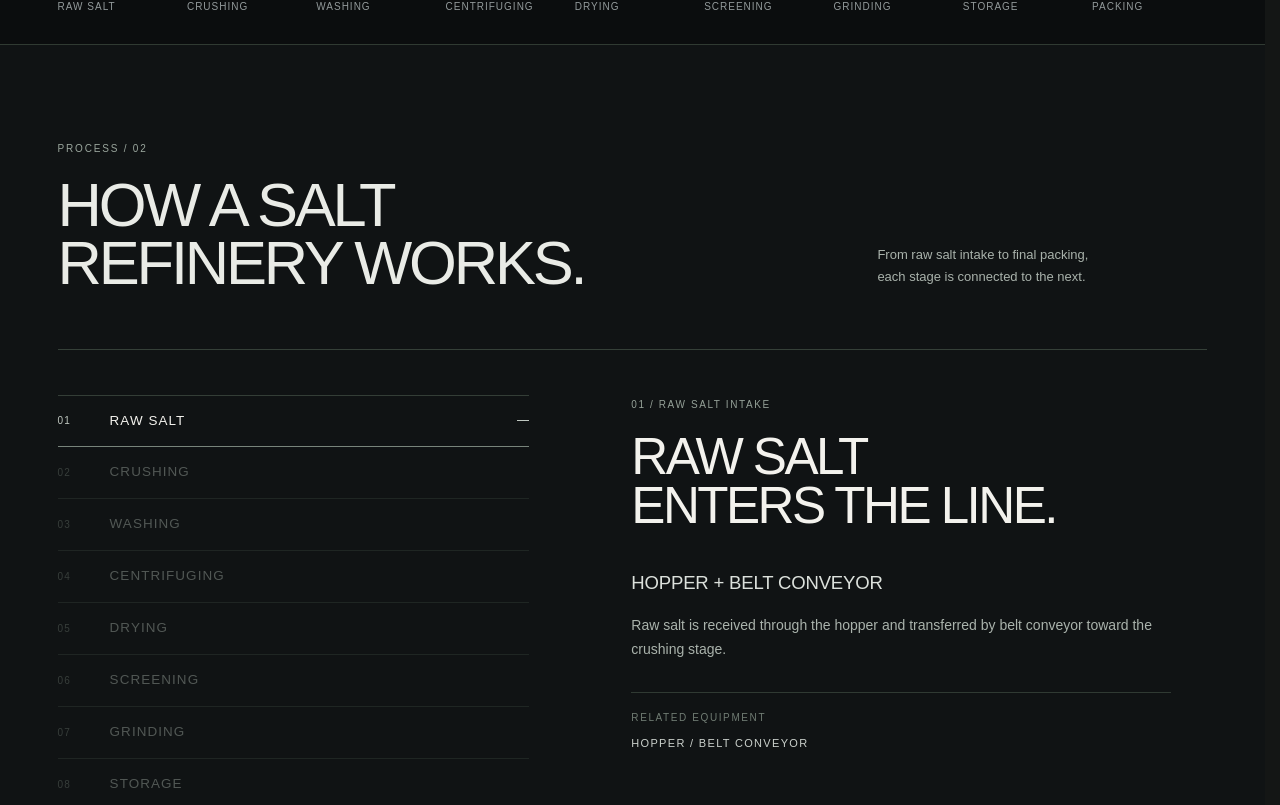
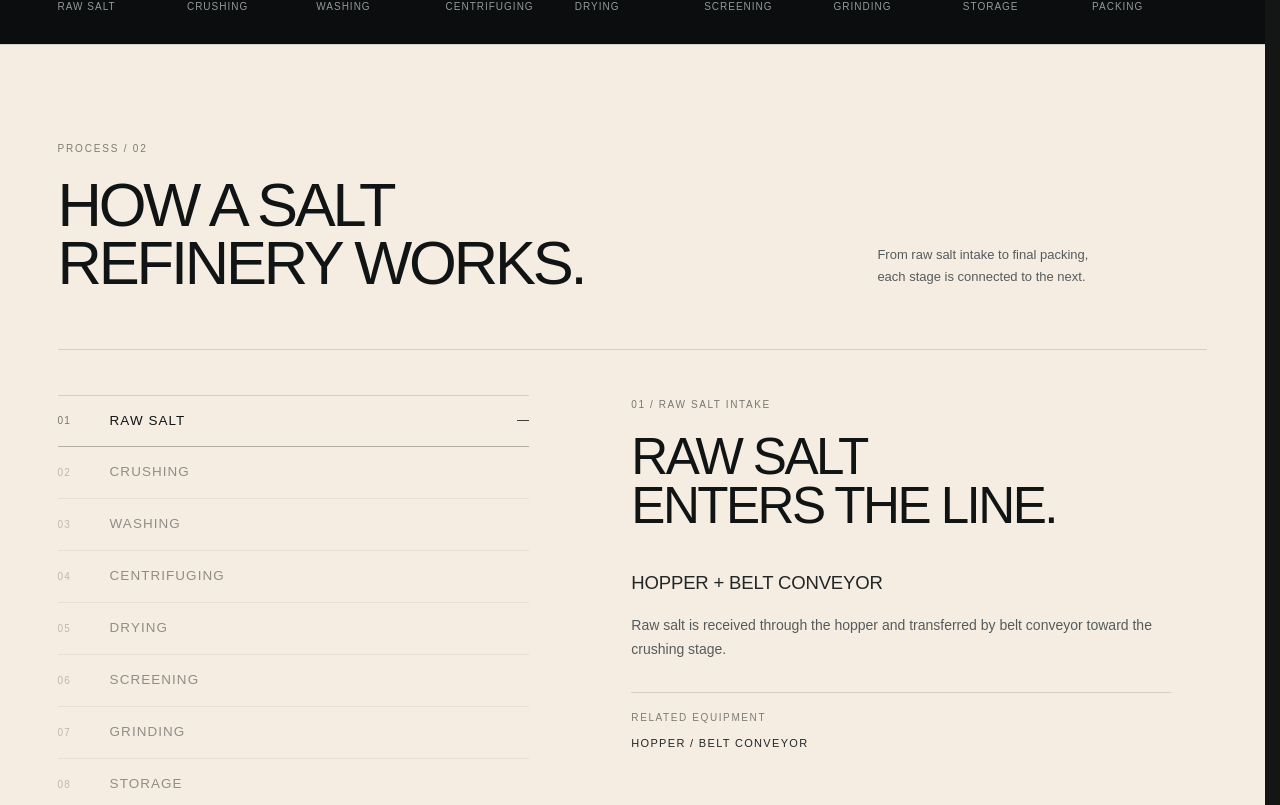
Before and after one commit to Yashjan/Sk-Engineering-Works, a Next.js app: page /salt-refinery-plants in a window 1280 px wide. Shown: the part 695-1500 px from the top of the page. Built offline with nearby package versions, Linux system fonts and the light colour scheme.

Commit message:
2nd block ui completed

```diff
--- a/src/components/salt-refinery-plants/RawSaltProcessStage.tsx
+++ b/src/components/salt-refinery-plants/RawSaltProcessStage.tsx
@@ -202,7 +202,7 @@ function syncVideoPlayback(video: HTMLVideoElement | null, shouldPlay: boolean)
 
 export default function RawSaltProcessStage() {
   const [hoveredStage, setHoveredStage] = useState<string | null>(null);
-  const [selectedMobileStage, setSelectedMobileStage] = useState("raw-salt");
+  const [selectedMobileStage, setSelectedMobileStage] = useState<string | null>("raw-salt");
   const [renderedStage, setRenderedStage] = useState("raw-salt");
   const [isMobile, setIsMobile] = useState(false);
   const preview = useRef<HTMLDivElement>(null);
@@ -375,7 +375,9 @@ export default function RawSaltProcessStage() {
                   >
                     <button
                       type="button"
-                      onClick={() => setSelectedMobileStage(process.id)}
+                      onClick={() => {
+                        setSelectedMobileStage((current) => current === process.id ? null : process.id);
+                      }}
                       aria-expanded={selected}
                       aria-controls={mobileDetailId}
                     >
--- a/src/components/salt-refinery-plants/raw-salt-process-stage.css
+++ b/src/components/salt-refinery-plants/raw-salt-process-stage.css
@@ -1,8 +1,8 @@
 .raw-process {
   overflow: clip;
-  border-top: 1px solid #303a32;
-  background: #101314;
-  color: #f3f2ed;
+  border-top: 1px solid rgb(17 20 21 / 14%);
+  background: #f5ede1;
+  color: #111415;
 }
 
 .raw-process-shell {
@@ -22,14 +22,14 @@
 .raw-process-eyebrow {
   grid-column: 1 / -1;
   margin: 0 0 20px;
-  color: #9aa69d;
+  color: rgb(17 20 21 / 52%);
   font-size: 10px;
   letter-spacing: .18em;
 }
 
 .raw-process-heading {
   margin: 0;
-  color: #e9ebe6;
+  color: #111415;
   font-size: clamp(44px, 4.8vw, 76px);
   font-weight: 500;
   line-height: .94;
@@ -44,7 +44,7 @@
 
 .raw-process-support {
   margin: 0 0 .25em;
-  color: #a9b2ab;
+  color: #555b5d;
   font-size: clamp(13px, 1vw, 15px);
   line-height: 1.7;
 }
@@ -55,7 +55,7 @@
   gap: clamp(60px, 8vw, 140px);
   align-items: start;
   padding-top: clamp(38px, 3.5vw, 56px);
-  border-top: 1px solid #354038;
+  border-top: 1px solid rgb(17 20 21 / 14%);
 }
 
 .raw-process-interaction {
@@ -90,10 +90,10 @@
   align-items: center;
   padding: 0;
   border: 0;
-  border-bottom: 1px solid #343e37;
+  border-bottom: 1px solid rgb(17 20 21 / 14%);
   outline: 0;
   background: transparent;
-  color: #a4aea6;
+  color: #111415;
   font: inherit;
   text-align: left;
   cursor: pointer;
@@ -105,18 +105,18 @@
 }
 
 .raw-process-desktop-row {
-  cursor: default;
+  cursor: pointer;
   transition: color .25s ease, border-color .25s ease;
 }
 
 .raw-process-stage-item:first-child button,
 .raw-process-desktop-list .raw-process-stage-item:first-child .raw-process-desktop-row {
-  border-top: 1px solid #343e37;
+  border-top: 1px solid rgb(17 20 21 / 14%);
 }
 
 .raw-process-stage-item button span,
 .raw-process-desktop-row span {
-  color: #68736b;
+  color: rgb(17 20 21 / 55%);
   font-size: 10px;
   font-variant-numeric: tabular-nums;
   letter-spacing: .12em;
@@ -138,6 +138,11 @@
   opacity: .28;
 }
 
+.raw-process-mobile-list .raw-process-stage-item:not([data-active="true"]) button {
+  color: rgb(17 20 21 / 42%);
+}
+
+.raw-process-interaction[data-hovering="true"] .raw-process-desktop-list .raw-process-stage-item[data-active="true"],
 .raw-process-desktop-list .raw-process-stage-item[data-active="true"],
 .raw-process-mobile-list .raw-process-stage-item[data-active="true"] {
   opacity: 1;
@@ -146,14 +151,14 @@
 .raw-process-stage-item[data-active="true"] button,
 .raw-process-stage-item[data-active="true"] .raw-process-desktop-row,
 .raw-process-stage-item button:focus-visible {
-  border-color: #78847b;
-  color: #f3f2ed;
+  border-color: rgb(17 20 21 / 28%);
+  color: #111415;
 }
 
 .raw-process-stage-item[data-active="true"] button span,
 .raw-process-stage-item[data-active="true"] .raw-process-desktop-row span,
 .raw-process-stage-item button:focus-visible span {
-  color: #c0c8c1;
+  color: rgb(17 20 21 / 55%);
 }
 
 .raw-process-stage-marker {
@@ -161,7 +166,7 @@
   width: 12px;
   height: 1px;
   justify-self: end;
-  background: #bfc7c0;
+  background: rgb(17 20 21 / 80%);
   opacity: 0;
   transform: scaleX(.35);
   transform-origin: right;
@@ -181,14 +186,14 @@
   width: 5px;
   height: 5px;
   border-radius: 50%;
-  background: #f3f2ed;
+  background: #111415;
 }
 
 .raw-process-stage-item button:focus-visible::after {
   content: "";
   position: absolute;
   inset: 5px -8px;
-  border: 1px solid #77847a;
+  border: 1px solid rgb(17 20 21 / 80%);
 }
 
 .raw-process-preview {
@@ -199,9 +204,9 @@
   width: clamp(420px, 32vw, 520px);
   aspect-ratio: 1.55 / 1;
   overflow: hidden;
-  border: 1px solid rgb(216 225 217 / 22%);
-  background: #080a0a;
-  box-shadow: 0 22px 48px rgb(0 0 0 / 34%);
+  border: 1px solid rgb(17 20 21 / 12%);
+  background: rgb(17 20 21 / 3.5%);
+  box-shadow: none;
   transform-origin: 12% 12%;
   pointer-events: none;
   opacity: 0;
@@ -231,7 +236,7 @@
   inset: auto 0 0;
   z-index: 1;
   height: 35%;
-  background: linear-gradient(transparent, rgb(6 8 8 / 78%));
+  display: none;
   pointer-events: none;
 }
 
@@ -248,18 +253,14 @@
 .raw-process-placeholder {
   position: relative;
   overflow: hidden;
-  background:
-    linear-gradient(rgb(111 127 116 / 8%) 1px, transparent 1px),
-    linear-gradient(90deg, rgb(111 127 116 / 8%) 1px, transparent 1px),
-    #0b0e0d;
-  background-size: 58px 58px;
+  background: rgb(17 20 21 / 3.5%);
 }
 
 .raw-process-placeholder-number {
   position: absolute;
   top: -.18em;
   right: -.03em;
-  color: rgb(229 235 229 / 4%);
+  color: rgb(17 20 21 / 4%);
   font-size: clamp(170px, 17vw, 250px);
   font-weight: 600;
   line-height: 1;
@@ -277,14 +278,14 @@
 .raw-process-placeholder small {
   display: block;
   margin-bottom: 13px;
-  color: #718077;
+  color: rgb(17 20 21 / 45%);
   font-size: 9px;
   letter-spacing: .16em;
 }
 
 .raw-process-placeholder strong {
   display: block;
-  color: #dce2dc;
+  color: rgb(17 20 21 / 72%);
   font-size: clamp(24px, 2.4vw, 36px);
   font-weight: 500;
   letter-spacing: -.03em;
@@ -292,7 +293,7 @@
 
 .raw-process-placeholder p {
   margin: 8px 0 0;
-  color: #929e95;
+  color: rgb(17 20 21 / 55%);
   font-size: 10px;
   letter-spacing: .12em;
 }
@@ -305,7 +306,7 @@
 
 .raw-process-empty {
   margin: 3px 0 0;
-  color: #657169;
+  color: #62686a;
   font-size: 10px;
   line-height: 1.7;
   letter-spacing: .16em;
@@ -321,14 +322,14 @@
 
 .raw-process-copy-eyebrow {
   margin: 2px 0 20px;
-  color: #95a198;
+  color: rgb(17 20 21 / 55%);
   font-size: 10px;
   letter-spacing: .16em;
 }
 
 .raw-process-copy h3 {
   margin: 0;
-  color: #f3f2ed;
+  color: #111415;
   font-size: clamp(42px, 4vw, 60px);
   font-weight: 500;
   line-height: .96;
@@ -337,7 +338,7 @@
 
 .raw-process-equipment {
   margin: clamp(28px, 3vw, 42px) 0 0;
-  color: #dce1dc;
+  color: #222627;
   font-size: clamp(18px, 1.45vw, 22px);
   font-weight: 500;
   letter-spacing: -.01em;
@@ -346,7 +347,7 @@
 .raw-process-description {
   max-width: 540px;
   margin: 17px 0 0;
-  color: #aab3ac;
+  color: #555b5d;
   font-size: clamp(14px, 1vw, 16px);
   line-height: 1.72;
 }
@@ -355,27 +356,27 @@
   max-width: 540px;
   margin-top: 30px;
   padding-top: 17px;
-  border-top: 1px solid #303a33;
+  border-top: 1px solid rgb(17 20 21 / 14%);
 }
 
 .raw-process-related > span {
   display: block;
   margin-bottom: 10px;
-  color: #707c73;
+  color: rgb(17 20 21 / 52%);
   font-size: 10px;
   letter-spacing: .16em;
 }
 
 .raw-process-related p {
   margin: 0;
-  color: #cbd1cc;
+  color: #222627;
   font-size: 11px;
   letter-spacing: .12em;
 }
 
 .raw-process-related i {
   margin: 0 10px;
-  color: #667169;
+  color: rgb(17 20 21 / 40%);
   font-style: normal;
 }
 
@@ -465,8 +466,8 @@
     width: 100%;
     aspect-ratio: 16 / 10;
     overflow: hidden;
-    border: 1px solid rgb(216 225 217 / 20%);
-    background: #080a0a;
+    border: 1px solid rgb(17 20 21 / 12%);
+    background: rgb(17 20 21 / 3.5%);
   }
 
   .raw-process-mobile-media video,
@@ -486,7 +487,7 @@
     inset: auto 0 0;
     z-index: 1;
     height: 32%;
-    background: linear-gradient(transparent, rgb(6 8 8 / 76%));
+    display: none;
     pointer-events: none;
   }
 
@@ -501,7 +502,7 @@
 
   .raw-process-mobile-copy h3 {
     margin: 0;
-    color: #f3f2ed;
+    color: #111415;
     font-size: clamp(32px, 9.5vw, 38px);
     font-weight: 500;
     line-height: .96;
```
